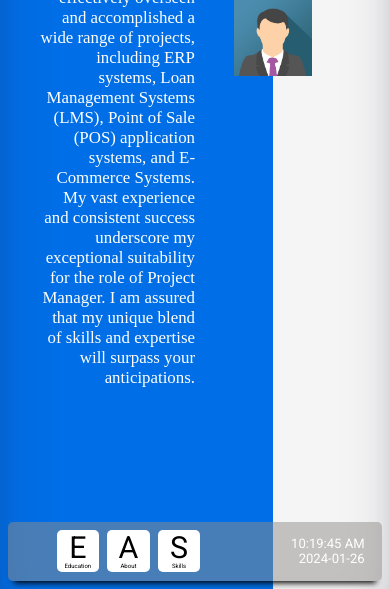
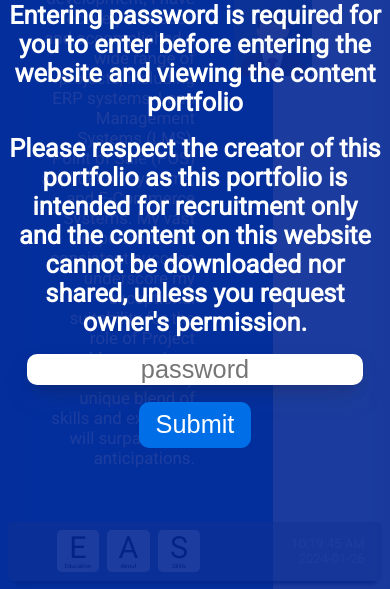
Before and after one commit to josephadisaputro/josephadisaputro.github.io, a plain HTML site: page index.html in a window 390 px wide. Shown: the part 255-844 px from the top of the page. Drawn offline with nearby package versions, Linux system fonts and the light colour scheme.

Commit message:
update added password
update added password

```diff
--- a/index.html
+++ b/index.html
@@ -14,6 +14,7 @@
         body html{
             width: 100%;
             height: 100%;
+            font-family: 'Roboto', sans-serif;
         }
         ::-webkit-scrollbar {
             display: none;
@@ -575,7 +576,7 @@
             height: 100%;
             display: flex;
             background-color: #006ee6;
-
+            font-family: 'Roboto', sans-serif;
         }
         body .background .container{
             position: absolute;
@@ -642,6 +643,106 @@
             background-color: whitesmoke;
         }
     </style>
+    <style>
+        .password-request{
+            width: 100%;
+            height: 100%;
+            background-color: rgba(4, 40, 149, 0.9);
+            position: fixed;
+            top: 0;
+            left: 0;
+            font-family: 'Roboto', sans-serif;
+            display: flex;
+            flex-direction: column;
+            align-items: center;
+            justify-content: center;
+        }
+        .password-request div{
+            margin: 1vh;
+        }
+        .password-request .title{
+            text-align: center;
+            font-size: 5vh;
+            font-weight: 900;
+            color: white;
+        }
+        .password-request .subtitle{
+            text-align: center;
+            font-size: 3vh;
+            font-weight: 900;
+            color: white;
+        }
+        .password-request .input-group{
+            display: flex;
+            flex-direction: row;
+            flex-wrap: nowrap;
+            font-size: 3vh;
+        }
+        @media only screen and (max-width: 768px) {
+            .password-request .input-group{
+                display: flex;
+                flex-direction: column;
+                flex-wrap: nowrap;
+                font-size: 3vh;
+                align-items: center;
+                justify-content: center;
+            }
+        }
+        .password-request .input-group .input-password{
+            border-radius: 10px;
+            border: none;
+            background-color: white;
+            font-size: 3vh;
+            box-shadow: rgba(50, 50, 93, 0.25) 0px 13px 27px -5px, rgba(0, 0, 0, 0.3) 0px 8px 16px -8px;
+            margin-left: 2vh;
+            margin-right: 2vh;
+            text-align: center;
+        }
+        .password-request .input-group .input-password:focus{
+            border: none;
+            outline: none;
+        }
+        .password-request .input-group .button-submit{
+            border-radius: 10px;
+            border: none;
+            background-color: #006ee6;
+            color: white;
+            font-size: 3vh;
+            padding-left: 2vh;
+            padding-right: 2vh;
+            padding-top: 1vh;
+            padding-bottom: 1vh;
+            cursor: pointer;
+        }
+        @media only screen and (max-width: 768px) {
+            .password-request .input-group .button-submit{
+                border-radius: 10px;
+                border: none;
+                background-color: #006ee6;
+                color: white;
+                font-size: 3vh;
+                width: fit-content;
+                padding-left: 2vh;
+                padding-right: 2vh;
+                padding-top: 1vh;
+                padding-bottom: 1vh;
+                cursor: pointer;
+                margin-top: 2vh;
+            }
+        }
+        .failed-alert{
+            position: absolute;
+            top: 1vh;
+            left: 25%;
+            width: 50%;
+            text-align: center;
+            font-size: 3vh;
+            color: white;
+            background-color: #004999;
+            border-radius: 10px;
+            padding: 1vh;
+        }
+    </style>
 </head>
 <body>
     <div class="background">
@@ -704,14 +805,37 @@
         </footer>
     </div>
 
+    <div class="password-request">
+        <div class="title">Password is required</div>
+        <div class="subtitle">Entering password is required for you to enter before entering the website and viewing the content portfolio</div>
+        <div class="subtitle">Please respect the creator of this portfolio as this portfolio is intended for recruitment only and the content on this website cannot be downloaded nor shared, unless you request owner's permission.</div>
+        <div class="input-group">
+            <input class="input-password" type="password" placeholder="password"/>
+            <button id="submitpassword" class="button-submit">Submit</button>
+        </div>
+    </div>
+
     <script>
         $(document).ready(function() {
             startTime();
             startCalendar();
+            $('#submitpassword').click(function() {
+                var password = 'hiringyusuf25091996';
+                var inputPassword = $('.input-password').val();
+                if (password === inputPassword) {
+                    $('.password-request').remove();
+                } else {
+                    var failedAlert = $('<div/>', {
+                        'class': 'failed-alert',
+                        'text': 'Password does not match!'
+                    });
+                    $('.password-request').append(failedAlert);
+                }
+            });
         });
 
         function closeTab(element){
-            $(`.body .tab`).css(`visibility`, `hidden`);
+            $(`.body .tab`).css(`visibility`, `visible`);
             $(`.action-app`).removeClass(`active`);
         }
 
```
